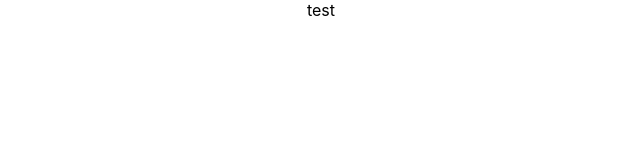
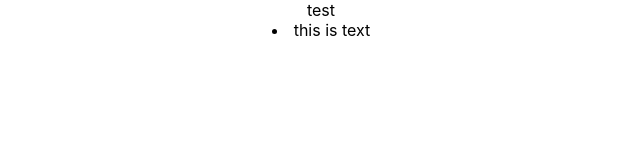
Before and after one commit to snamiki1212/redux-todo, a React (Create React App) app: page / in a window 1280 px wide. Shown: the top 160 px of the page, without its empty margins (319-959 px from the left). Built offline with nearby package versions, Linux system fonts and the light colour scheme.

Commit message:
Add Todo

```diff
--- a/src/App.js
+++ b/src/App.js
@@ -1,10 +1,12 @@
 import React from 'react';
 import './App.css';
+import Todo from './components/Todo';
 
 function App() {
   return (
     <div className="App">
       test
+      <Todo text="this is text" />
     </div>
   );
 }
--- /dev/null
+++ b/src/components/Todo.js
@@ -0,0 +1,10 @@
+import React from 'react';
+// import PropTypes from 'prop-types';
+
+const Todo = ({ text }) => {
+  return (
+    <li>{text}</li>
+  )
+}
+
+export default Todo;
```
